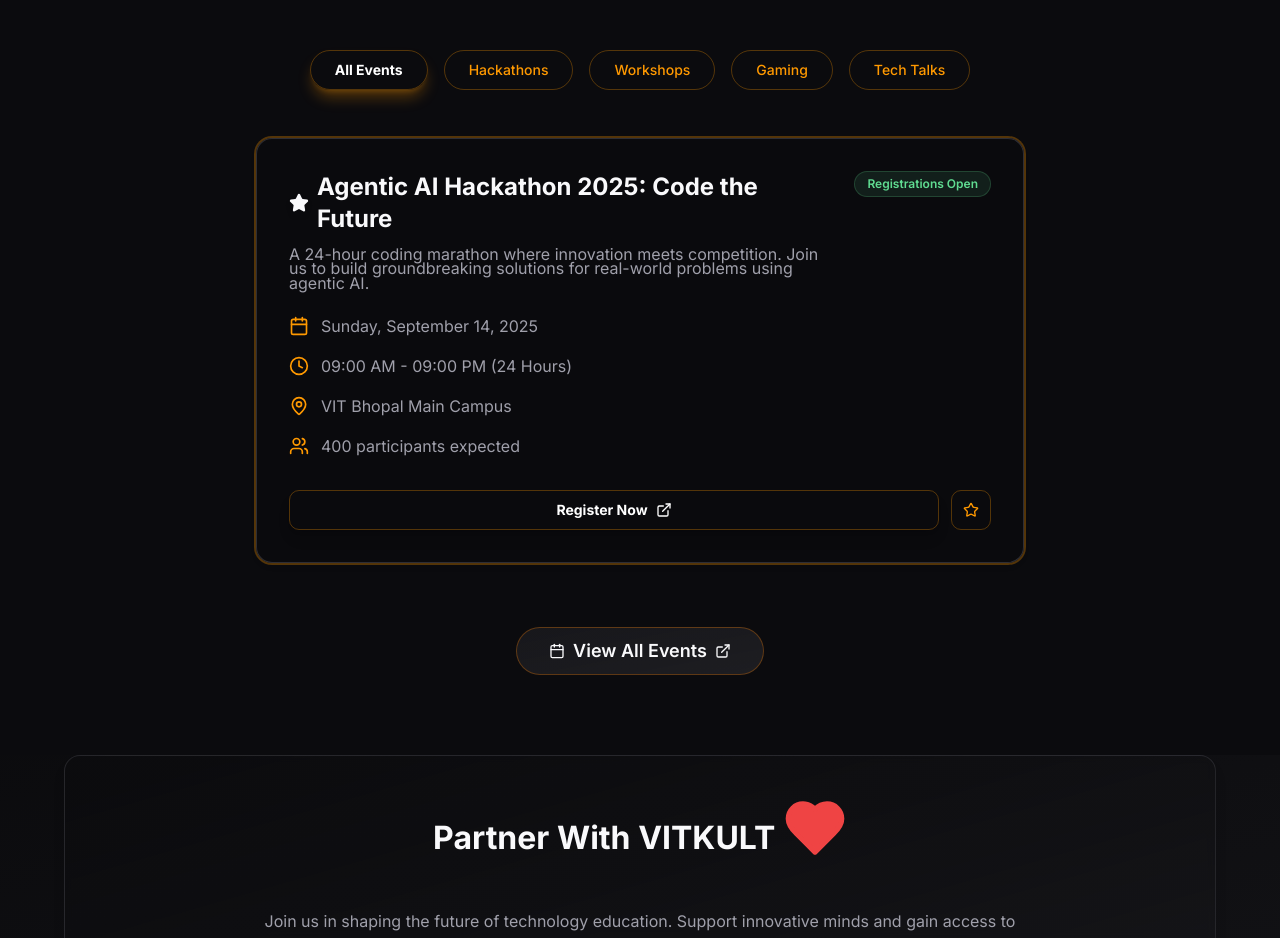
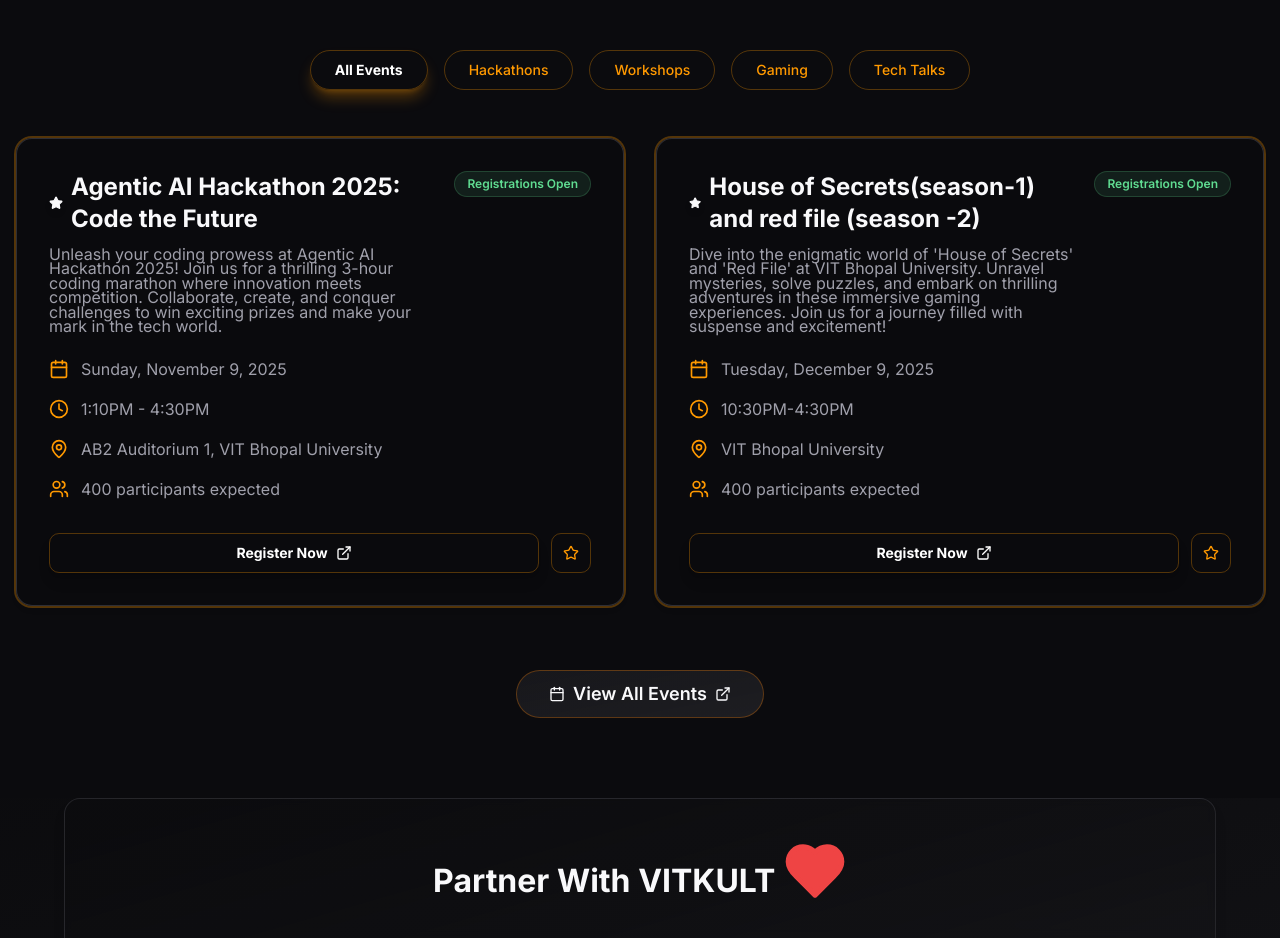
Before and after one commit to vitkult/Main, a React (Vite) app: page / in a window 1280 px wide. Shown: the part 1880-2818 px from the top of the page. Built offline with nearby package versions, Linux system fonts and the light colour scheme; no server answers.

Commit message:
change content of event section

```diff
--- a/src/components/EventCalendar.tsx
+++ b/src/components/EventCalendar.tsx
@@ -160,10 +160,10 @@
                   <div className="flex flex-col sm:flex-row gap-3">
                     <Button
                       variant={event.featured ? "gaming" : "electric"}
-                      className="flex-1 group w-full cursor-pointer hover:scale-[1.01] hover:shadow-md hover:shadow-primary/20 transition-all duration-300"
+                      className="flex-1 group w-full cursor-pointer hover:scale-[1.01] hover:shadow-md hover:shadow-primary/20 transition-all duration-300 cursor-pointer"
                       asChild
                     >
-                      <Link to="/hackathon">
+                      <Link to="/register">
                         Register Now
                         <ExternalLink className="h-4 w-4 group-hover:translate-x-1 transition-transform duration-300" />
                       </Link>
--- a/src/components/Hero.tsx
+++ b/src/components/Hero.tsx
@@ -173,11 +173,11 @@
           <Button
             variant="outline"
             size="xl"
-            className="group border-2 border-primary text-primary hover:bg-primary hover:text-white"
+            className="group border-2 border-primary text-primary hover:bg-primary hover:text-white cursor-pointer"
             asChild
           >
-            <Link to="/hackathon">
-              <Code className="h-6 w-6 group-hover:scale-110 transition-transform duration-300" />
+            <Link to="/register">
+              <Code className="h-6 w-6 group-hover:scale-110 transition-transform duration-300 cursor-pointer" />
               Register for Hackathon
             </Link>
           </Button>
--- a/src/pages/Events.tsx
+++ b/src/pages/Events.tsx
@@ -21,14 +21,29 @@
   {
     id: 1,
     title: "Agentic AI Hackathon 2025: Code the Future",
-    date: "2025-09-14",
-    time: "09:00 AM - 09:00 PM (24 Hours)",
-    location: "VIT Bhopal Main Campus",
-    type: "Hackathon",
+    date: "11-09-2025",
+    time: "1:10PM - 4:30PM",
+    location: "AB2 Auditorium 1, VIT Bhopal University",
+    type: "Tech Talk",
     participants: 400,
-    prize: "₹10,000",
+    prize: "Reveling Soon...",
     description:
-      "A 24-hour coding marathon where innovation meets competition. Join us to build groundbreaking solutions for real-world problems using agentic AI.",
+      "Unleash your coding prowess at Agentic AI Hackathon 2025! Join us for a thrilling 3-hour coding marathon where innovation meets competition. Collaborate, create, and conquer challenges to win exciting prizes and make your mark in the tech world.",
+    image: "https://eco-cdn.iqpc.com/eco/images/channel_content/images/ai-generated_images_comic_strip_in_blue_modern_styleruOsIIcWQV26K4grrs4kG4RLXQ3zj6fX5aeZucLh.webp", // Replace with a real image URL
+    status: "Registrations Open",
+    featured: true,
+  },
+  {
+    id: 2,
+    title: "House of Secrets(season-1) and red file (season -2)",
+    date: "12-09-2025",
+    time: "10:30PM-4:30PM",
+    location: "VIT Bhopal University",
+    type: "Gaming",
+    participants: 400,
+    prize: "Reveling Soon...",
+    description:
+      "Dive into the enigmatic world of 'House of Secrets' and 'Red File' at VIT Bhopal University. Unravel mysteries, solve puzzles, and embark on thrilling adventures in these immersive gaming experiences. Join us for a journey filled with suspense and excitement!",
     image: "https://eco-cdn.iqpc.com/eco/images/channel_content/images/ai-generated_images_comic_strip_in_blue_modern_styleruOsIIcWQV26K4grrs4kG4RLXQ3zj6fX5aeZucLh.webp", // Replace with a real image URL
     status: "Registrations Open",
     featured: true,
@@ -211,8 +226,8 @@
             </CardContent>
             <CardFooter>
               <div className="w-full flex flex-col sm:flex-row gap-3 mt-4">
-                <Button variant="gaming" size="lg" className="flex-1 animate-bounce-in" asChild>
-                  <Link to="/hackathon">Register Now</Link>
+                <Button variant="gaming" size="lg" className="flex-1 animate-bounce-in cursor-pointer" asChild>
+                  <Link to="/register">Register Now</Link>
                 </Button>
                 <Button variant="outline" size="lg" asChild className="animate-bounce-in" style={{ animationDelay: '100ms' }}>
                   <Link to={import.meta.env.VITE_HACKATHON_APP_URL}>View Details</Link>
--- a/src/pages/RegistrationForm.tsx
+++ b/src/pages/RegistrationForm.tsx
@@ -1,4 +1,4 @@
-import React, { useState } from "react";
+import React, { useEffect, useState } from "react";
 import SparkleButton from "../components/ui/SparkleButton";
 import Navigation from "@/components/Navigation";
 import {
@@ -24,6 +24,9 @@
 import "./glow.css";
 
 function RegistrationForm() {
+  useEffect(() => {
+    window.scrollTo(0, 0);
+  }, []);
   const [formData, setFormData] = useState({
     name: "",
     email: "",
```
